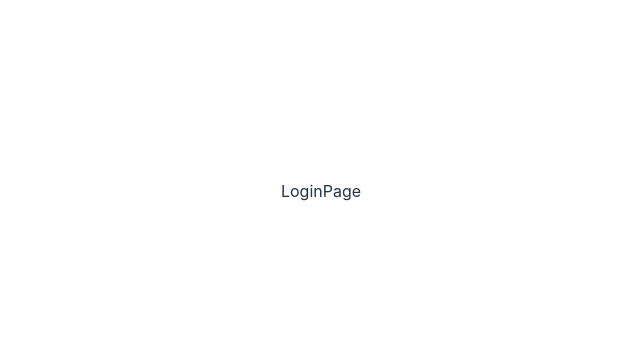
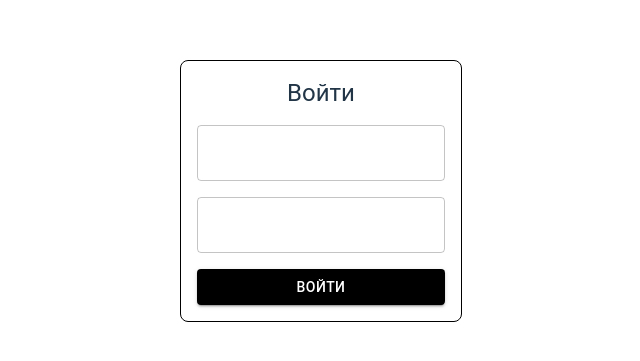
Before and after one commit to c00b3r/VERBA-test, a React (Vite) app: page /login in a window 1280 px wide. Shown: the part 209-570 px from the top of the page, without its empty margins (319-959 px from the left). Built offline with nearby package versions, Linux system fonts and the light colour scheme.

Commit message:
feat: add styles for Login page form

```diff
--- a/src/index.css
+++ b/src/index.css
@@ -3,7 +3,6 @@
   line-height: 1.5;
   font-weight: 400;
 
-  color-scheme: light dark;
   color: rgba(255, 255, 255, 0.87);
   background-color: #242424;
 
@@ -42,25 +41,6 @@ h1 {
   line-height: 1.1;
 }
 
-button {
-  border-radius: 8px;
-  border: 1px solid transparent;
-  padding: 0.6em 1.2em;
-  font-size: 1em;
-  font-weight: 500;
-  font-family: inherit;
-  background-color: #1a1a1a;
-  cursor: pointer;
-  transition: border-color 0.25s;
-}
-button:hover {
-  border-color: #646cff;
-}
-button:focus,
-button:focus-visible {
-  outline: 4px auto -webkit-focus-ring-color;
-}
-
 @media (prefers-color-scheme: light) {
   :root {
     color: #213547;
--- a/src/page/LoginPage/LoginPage.tsx
+++ b/src/page/LoginPage/LoginPage.tsx
@@ -1,8 +1,57 @@
 import { useContext } from "react";
 import { AuthContext } from "../../context/AuthContext";
+import { Box, Button, TextField, Typography } from "@mui/material";
 
 export default function LoginPage() {
   const authContext = useContext(AuthContext);
   console.log(authContext);
-  return <div>LoginPage</div>;
+  return (
+    <Box
+      display={"flex"}
+      justifyContent={"center"}
+      flexDirection={"column"}
+      border={"1px solid black"}
+      p={2}
+      gap={2}
+      borderRadius={"8px"}
+    >
+      <Typography variant="h5">Войти</Typography>
+      <TextField
+        label="Логин"
+        sx={{
+          label: { color: "white" },
+          input: { color: "white" },
+          "& .MuiOutlinedInput-root": {
+            "&.Mui-focused fieldset": { borderColor: "black" },
+          },
+          "& .MuiInputLabel-root.Mui-focused": { color: "white" },
+        }}
+      />
+      <TextField
+        label="Пароль"
+        type="password"
+        sx={{
+          label: { color: "white" },
+          input: { color: "white" },
+          "& .MuiOutlinedInput-root": {
+            "&.Mui-focused fieldset": { borderColor: "black" },
+          },
+          "& .MuiInputLabel-root.Mui-focused": { color: "white" },
+        }}
+        color="info"
+      />
+      <Button
+        variant="contained"
+        sx={{
+          backgroundColor: "black",
+          color: "white",
+          "&:hover": {
+            backgroundColor: "#0a0a0a",
+          },
+        }}
+      >
+        Войти
+      </Button>
+    </Box>
+  );
 }
```
